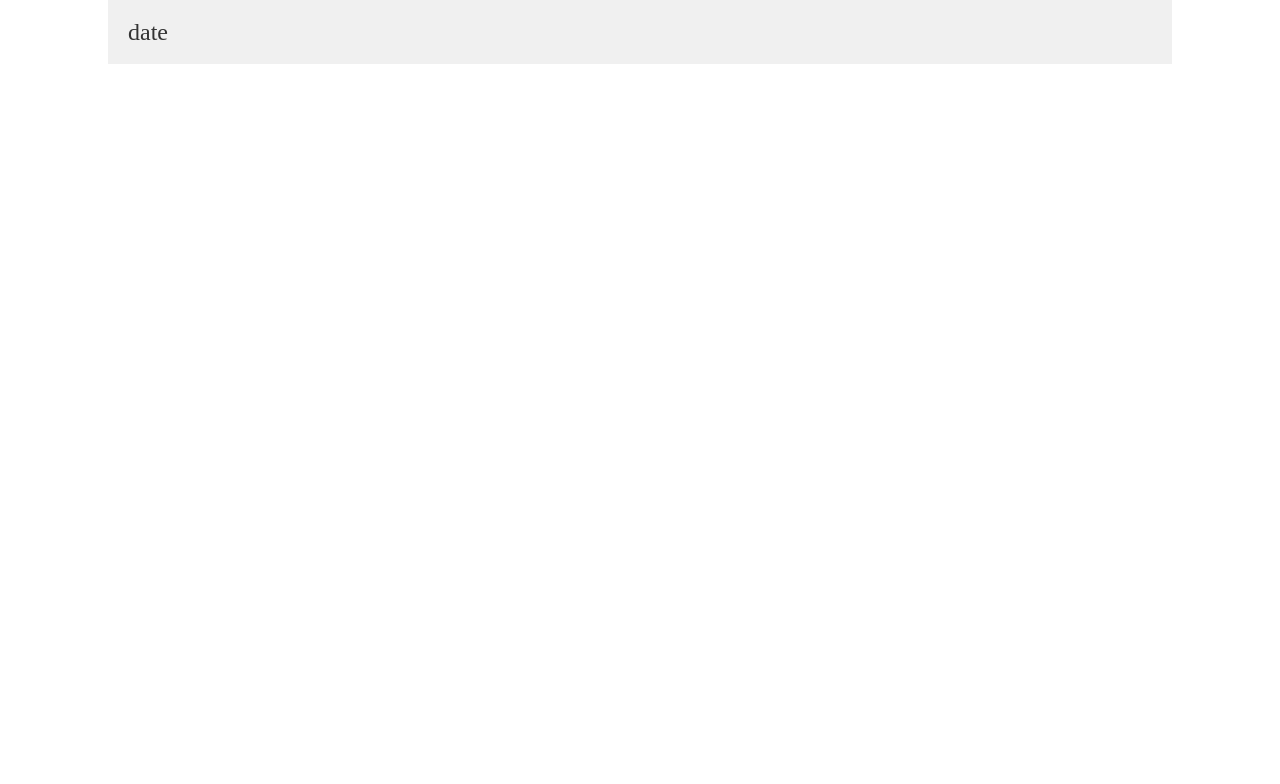
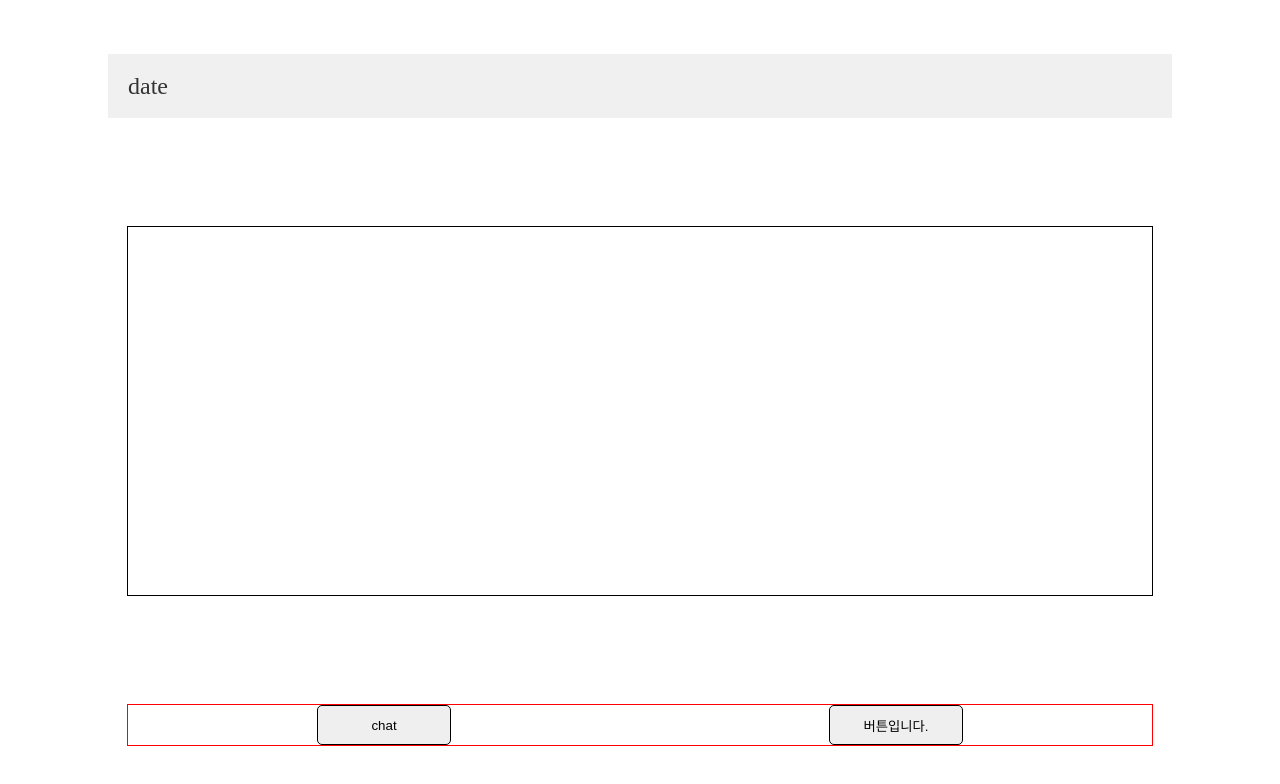
Before and after one commit to CWDll/Mearing, a React (Create React App) app: page / in a window 1280 px wide. Shown: the top 784 px of the page. Built offline with nearby package versions, Linux system fonts and the light colour scheme.

Commit message:
[Design] MainPage 요소 레이아웃을 적용한다.

```diff
--- /dev/null
+++ b/src/components/Button.tsx
@@ -0,0 +1,34 @@
+import React from 'react';
+import styled from 'styled-components';
+
+const ButtonWrapper = styled.button`
+    width: 10em;
+    height: 3em;
+    border-radius: 5px;
+    border: 1px solid black;
+`;
+
+type ButtonProps = {
+    onClick?: () => void;
+    disabled?: boolean;
+    children: React.ReactNode;
+};
+
+const Button: React.FC<ButtonProps> = ({ onClick, disabled, children }) => {
+    return (
+        <ButtonWrapper onClick={onClick} disabled={disabled}>
+            {children}
+        </ButtonWrapper>
+    );
+};
+
+export default Button;
+const PrimaryButton = styled(Button)`
+    /* Primary 버튼 스타일을 여기에 작성하세요 */
+`;
+
+const SecondaryButton = styled(Button)`
+    /* Secondary 버튼 스타일을 여기에 작성하세요 */
+`;
+
+export { PrimaryButton, SecondaryButton };
--- a/src/pages/MainPage/MainPage.tsx
+++ b/src/pages/MainPage/MainPage.tsx
@@ -2,14 +2,25 @@ import React from "react";
 import * as S from "./style"
 
 import TitleBar from "../../components/TitleBar";
+import Button from "../../components/Button";
 
 const MainPage: React.FC = () => {
+  const handleClick = (): void => {
+    alert("Button clicked!");
+  };
+
+  // ...
+
   return (
     <S.MainContainer>
       <TitleBar title="date"/>
+      {/* map 함수를 사용하여 더미데이터(저장한 채팅 내역)을 넣을 예정 */}
       <S.SavedChatContainer></S.SavedChatContainer>
+      <S.ButtonContainer>
+        <Button onClick={handleClick} disabled={false} children="chat"/>
+        <Button onClick={handleClick} disabled={false} children="버튼입니다."/>
+      </S.ButtonContainer>
     </S.MainContainer>
-
   );
 };
 
--- a/src/pages/MainPage/style.tsx
+++ b/src/pages/MainPage/style.tsx
@@ -4,12 +4,23 @@ export const MainContainer = styled.div`
   display: flex;
   flex-direction: column;
   align-items: center;
+  height: 100vh;
+  justify-content: space-around;
 `;
 
 export const SavedChatContainer = styled.div`
   display: flex;
   flex-direction: column;
   align-items: center;
-  width: 100%;
-  height: 100%;
+  width: 80%;
+  height: 23em;
+  border: 1px solid black;
 `;
+
+export const ButtonContainer = styled.div`
+  display: flex;
+  flex-direction: row;
+  justify-content: space-around;
+  border: 1px solid red;
+  width: 80%;
+  `
```
